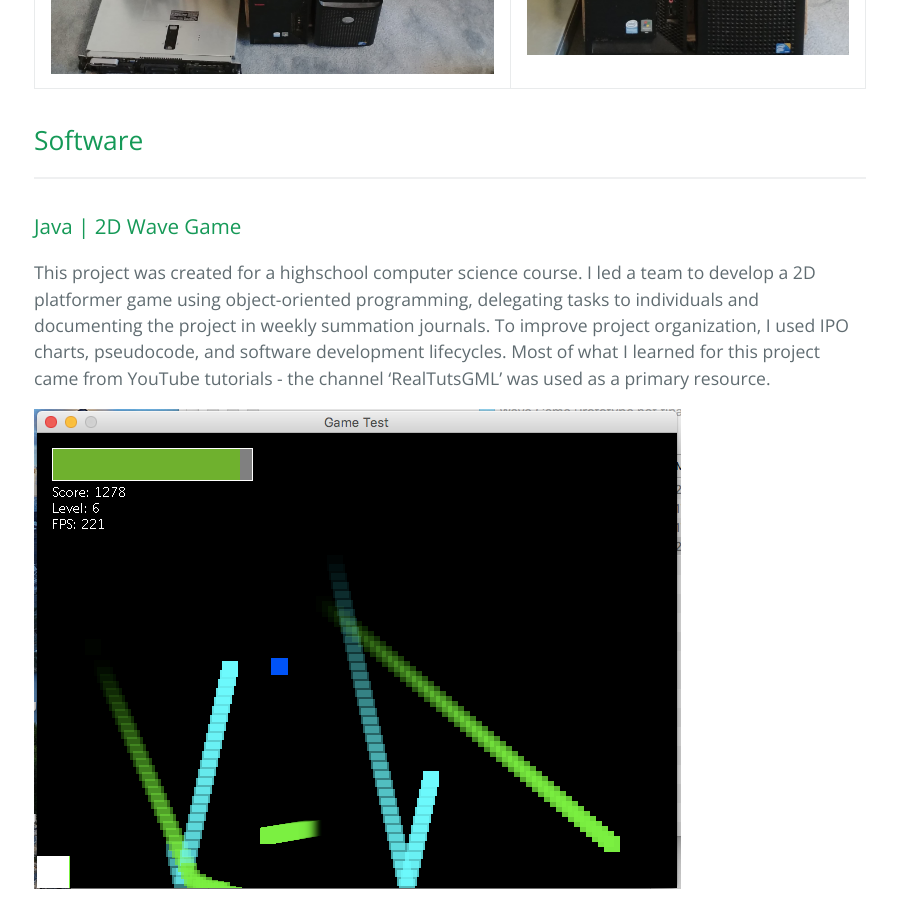
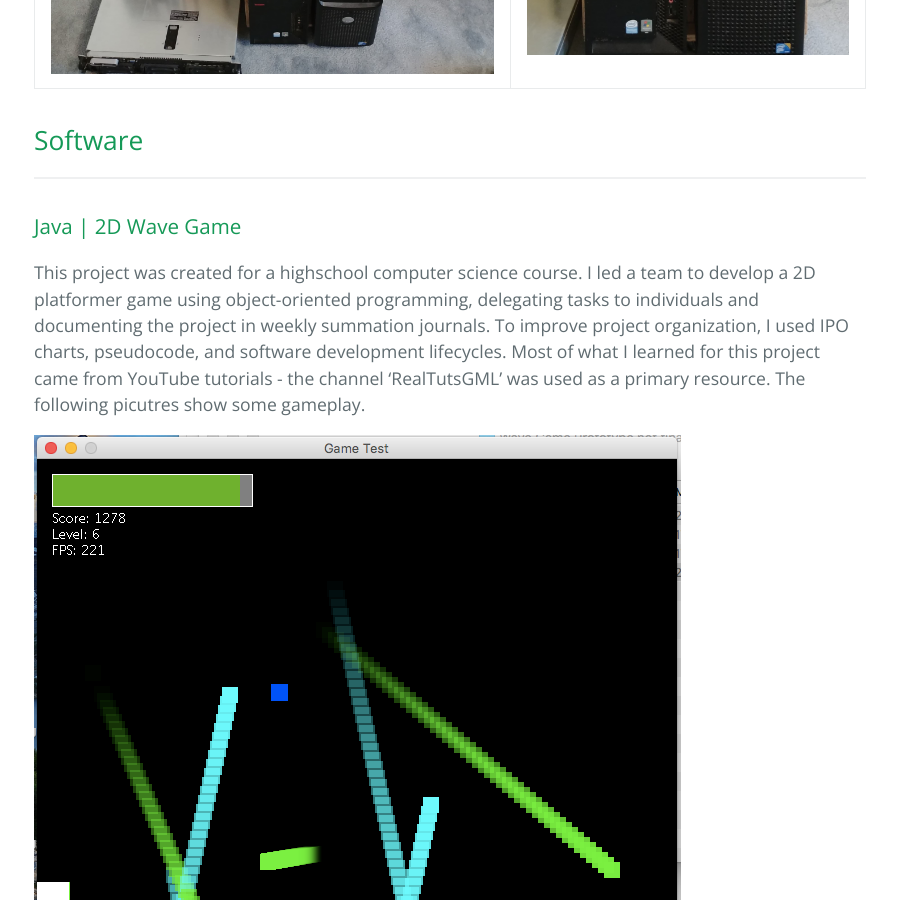
Before and after one commit to yixin0829/Cayman, a Jekyll site: the page built from project-library.md, in a window 1280 px wide and 900 px high, scrolled down 4348 px. Shown: the whole window, without its empty margins (190-1087 px from the left). Built offline with Jekyll 4.4.1, drawn with Linux system fonts in a browser that asks for light colours; some of the changed text lies outside the part shown.

Commit message:
Update project-library.md

```diff
--- a/project-library.md
+++ b/project-library.md
@@ -50,7 +50,7 @@ Front-Down                                                        |  Front
 * * *
 
 ### Java | 2D Wave Game
-This project was created for a highschool computer science course. I led a team to develop a 2D platformer game using object-oriented programming, delegating tasks to individuals and documenting the project in weekly summation journals. To improve project organization, I used IPO charts, pseudocode, and software development lifecycles. Most of what I learned for this project came from YouTube tutorials - the channel 'RealTutsGML' was used as a primary resource.
+This project was created for a highschool computer science course. I led a team to develop a 2D platformer game using object-oriented programming, delegating tasks to individuals and documenting the project in weekly summation journals. To improve project organization, I used IPO charts, pseudocode, and software development lifecycles. Most of what I learned for this project came from YouTube tutorials - the channel 'RealTutsGML' was used as a primary resource. The following picutres show some gameplay.
 
 ![WaveGame_1](/assets/Project_Pictures/WaveGame_1.png)
 
@@ -64,7 +64,7 @@ I developed this application in highschool as well - it takes inputs for item in
 ![InventoryTracker_AddItem](/assets/Project_Pictures/InventoryTracker_AddItem.jpg) ![InventoryTracker_DiscontinueItem](/assets/Project_Pictures/InventoryTracker_DeleteItem.jpg)
 
 ### MATLAB | Robot Position Curve Fitting
-I have significant experience programming in MATLAB, using scripts for techniques such as vector and matrix operations, numeric and symbolic computation, 2D and 3D graphing, polynomial curve fitting, derivatives, linear systems, and parameterization. Using MATLAB, I imported robot position data and used polynomial curve-fitting techniques to find optimal models for position, velocity and acceleration.
+I have significant experience programming in MATLAB, using scripts for techniques such as vector and matrix operations, numeric and symbolic computation, 2D and 3D graphing, polynomial curve fitting, derivatives, linear systems, and parameterization. Using MATLAB, I imported robot position data and used polynomial curve-fitting techniques to find optimal models for position, velocity and acceleration. Below are some graphs from the final project document.
 
 ![MATLAB_RobotGraph_1](/assets/Project_Pictures/MATLAB_RobotGraph_1.png) ![MATLAB_RobotGraph_2](/assets/Project_Pictures/MATLAB_RobotGraph_2.png)
 
```
